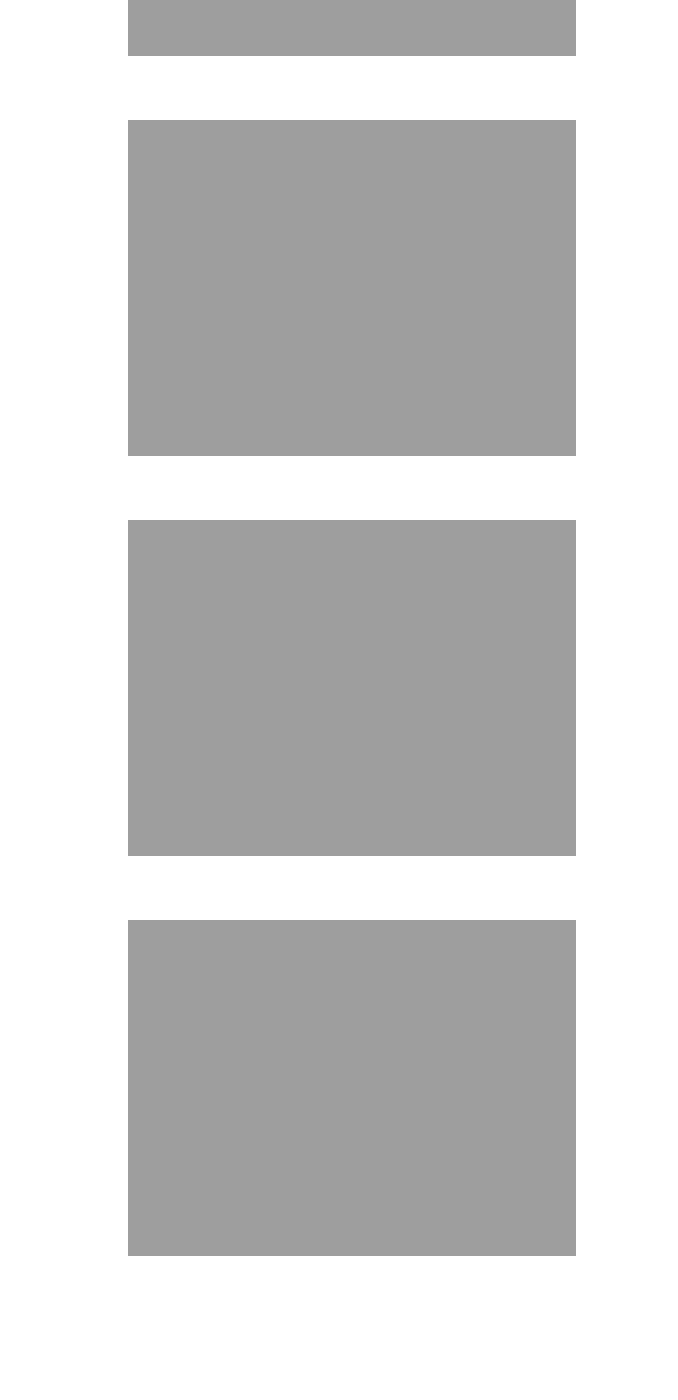
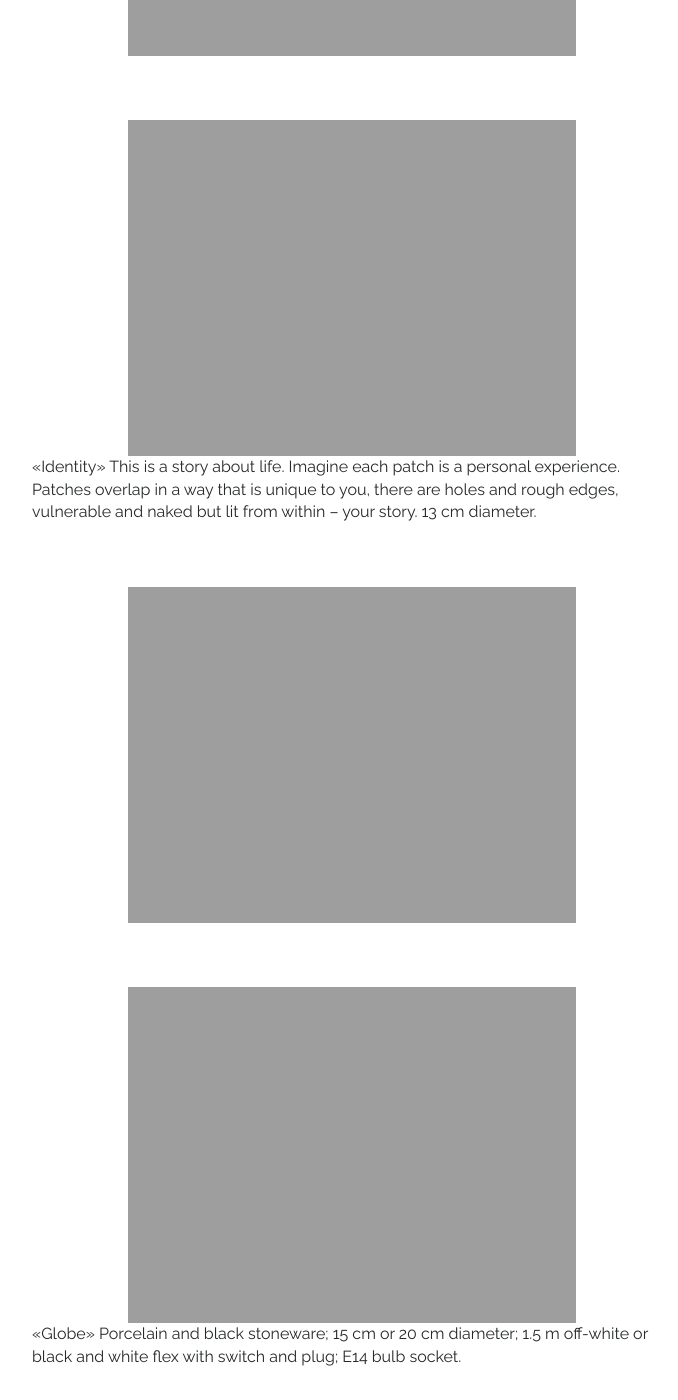
Before and after one commit to rebekkjm/helenmorkenno, a Jekyll site: the page built from _products/table-globes.md, in a window 1280 px wide and 1400 px high, scrolled down 587 px. Shown: the whole window, without its empty margins (288-966 px from the left). Built offline with Jekyll 4.4.1, drawn with Linux system fonts in a browser that asks for light colours; before the commit the page ends 1875 px from its top, so only the background shows below that; some of the changed text lies outside the part shown.

Commit message:
Text for table globes

```diff
--- a/_products/table-globes.md
+++ b/_products/table-globes.md
@@ -6,12 +6,17 @@ fullwidth: true
 image: "Table_globes1.jpg"
 ---
 
-Table globes lorem ipsum
+Magical balls of light…
+
+![Porcelain globe shaped table lamp with tranclucent layers]({{ site.github.url }}/img/Table_globes3.jpg)
+
+![Porcelain globe shaped table lamp with tranclucent layers]({{ site.github.url }}/img/Table_globes3.jpg)
+«Identity»
+This is a story about life. Imagine each patch is a personal experience. Patches overlap in a way that is unique to you, there are holes and rough edges, vulnerable and naked but lit from within – your story.
+13 cm diameter.
 
 ![Perforated porcelain globe shaped table lamp]({{ site.github.url }}/img/Table_globes1.jpg)
 
 ![Perforated porcelain globe shaped table lamp]({{ site.github.url }}/img/Table_globes2.jpg)
-
-![Porcelain globe shaped table lamp with tranclucent layers]({{ site.github.url }}/img/Table_globes3.jpg)
-
-![Porcelain globe shaped table lamp with tranclucent layers]({{ site.github.url }}/img/Table_globes3.jpg)
+«Globe»
+Porcelain and black stoneware; 15 cm or 20 cm diameter; 1.5 m off-white or black and white flex with switch and plug; E14 bulb socket.
```
